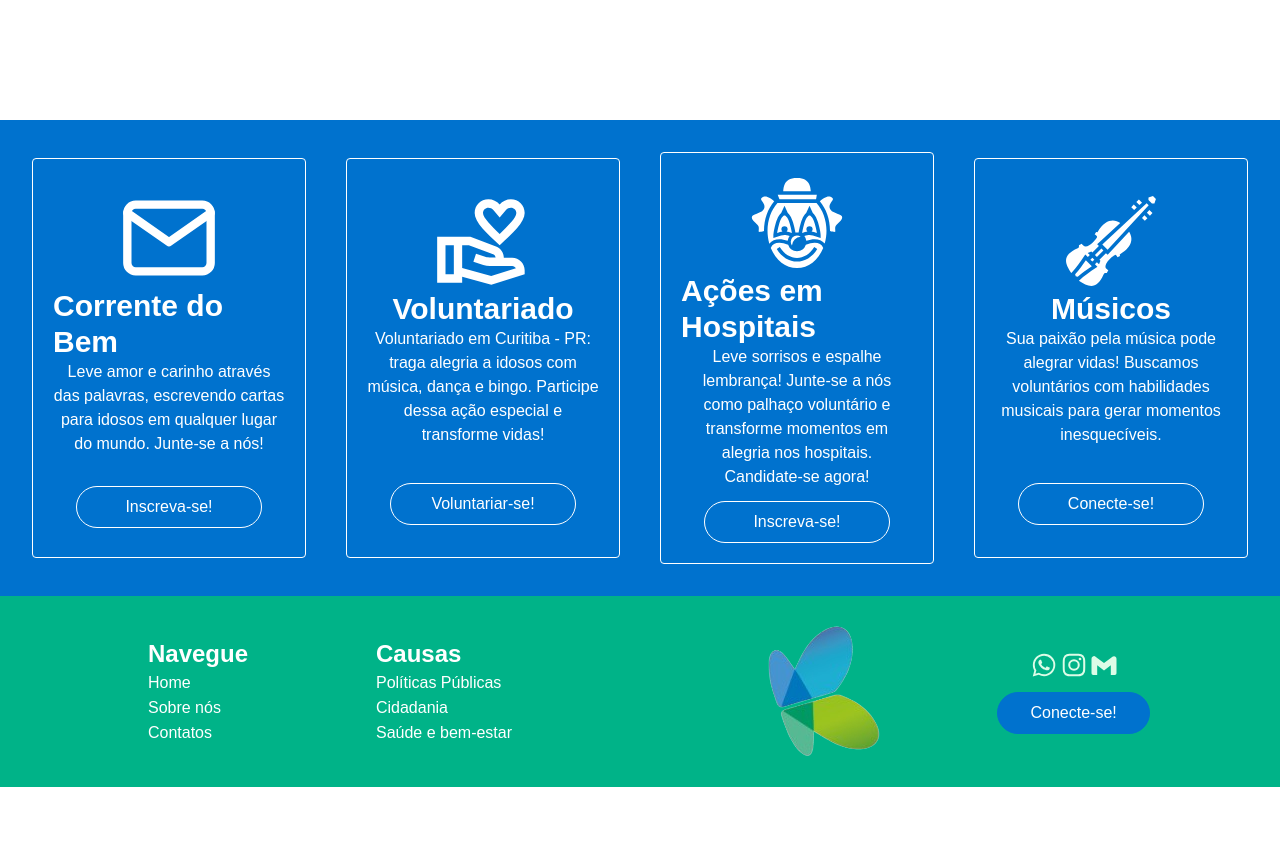
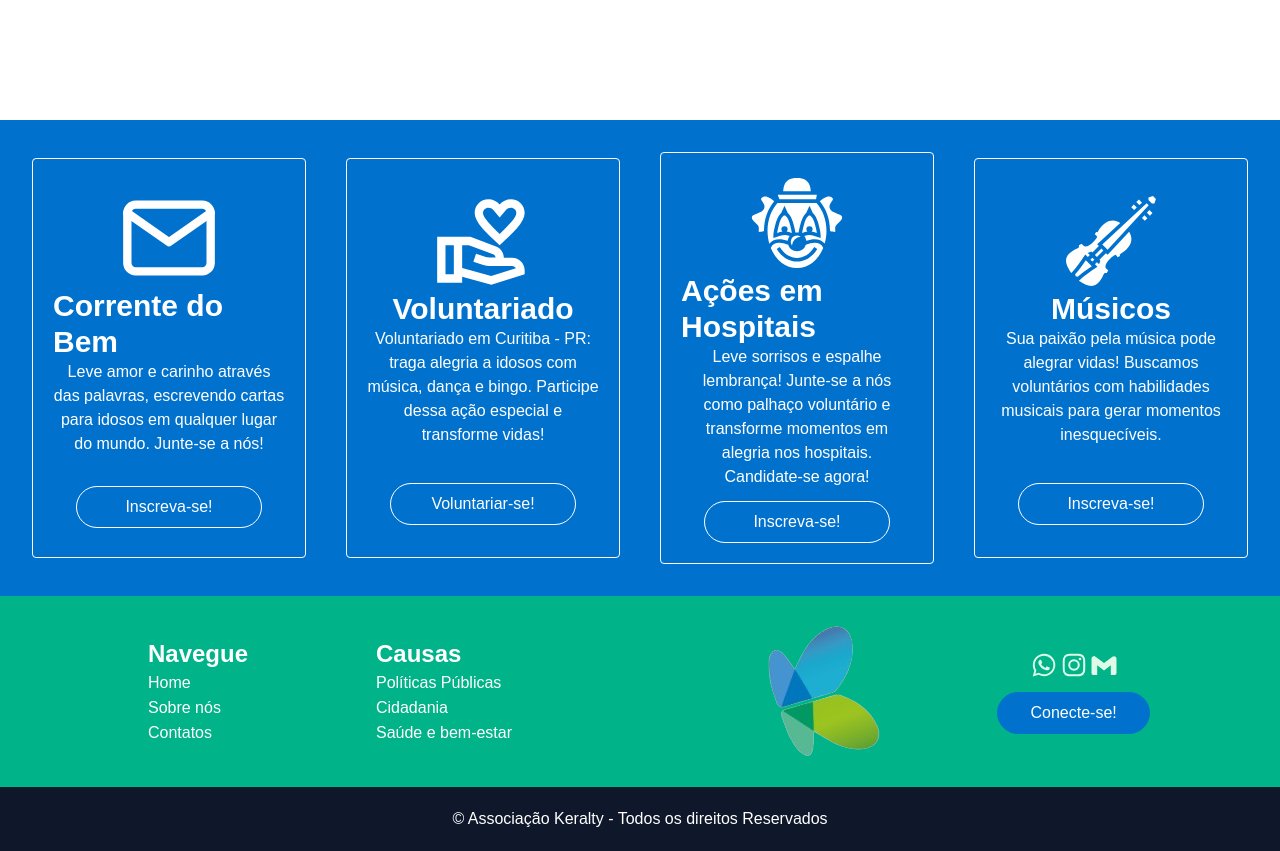
Before and after one commit to ifsp-gru-ext-eco/keralty, a React (Create React App) app: page / in a window 1280 px wide. Shown: the part 680-1531 px from the top of the page. Before the commit the page ends 1467 px from the top, so only its background shows below. Built offline with nearby package versions, Linux system fonts and the light colour scheme.

Commit message:
general fixes

```diff
--- a/src/App.js
+++ b/src/App.js
@@ -1,17 +1,17 @@
-import { BrowserRouter as Router } from "react-router-dom";
+import { BrowserRouter as Router, Route, Routes } from 'react-router-dom';
 import './index.css';
 import Header from './components/Header';
 import MobHeader from './components/MobHeader.js';
 import Home from './components/Home';
 import Footer from './components/Footer.js'
-import Cards from './components/Cards.js'
 function App() {
   return (
     <Router>
       <Header />
       <MobHeader />
-      <Home />
-      <Cards />
+      <Routes>
+        <Route path="/" element={<Home />} />
+      </Routes>
       <Footer />
     </Router>
   );
--- a/src/components/Cards.js
+++ b/src/components/Cards.js
@@ -19,7 +19,7 @@ function Cards() {
                     <p className="text-center text-1xl text-white font-rubik">Leve amor e carinho através das palavras, escrevendo cartas para idosos em qualquer lugar do mundo. Junte-se a nós!</p>
                 </div>
                 <div className="mt-3 w-[80%]">
-                    <a href="arrumar-aqui"><button className="border w-full p-2 pr-8 pl-8 rounded-full border-white text-white font-rubik cursor-pointer hover:bg-white hover:text-primary bg-primary transition">Inscreva-se!</button></a>
+                    <a rel="noreferrer" target="_blank" href="https://www.atados.com.br/ong/associacao-keralty"><button className="border w-full p-2 pr-8 pl-8 rounded-full border-white text-white font-rubik cursor-pointer hover:bg-white hover:text-primary bg-primary transition">Inscreva-se!</button></a>
                 </div>
             </div>
             <div className="lg:ml-10 lg:mt-0 mt-10 flex flex-col p-5 justify-around items-center border rounded border-white flex-1 lg:min-h-[400px]" data-aos="fade-right" data-aos-duration="1500">
@@ -29,7 +29,7 @@ function Cards() {
                     <p className="text-center text-1xl text-white font-rubik">Voluntariado em Curitiba - PR: traga alegria a idosos com música, dança e bingo. Participe dessa ação especial e transforme vidas!</p>
                 </div>
                 <div className="mt-3 w-[80%]">
-                    <a href="arrumar-aqui"><button className="w-full border p-2 pr-8 pl-8 rounded-full border-white text-white font-rubik cursor-pointer hover:bg-white hover:text-primary bg-primary transition">Voluntariar-se!</button></a>
+                    <a rel="noreferrer" target="_blank" href="https://www.atados.com.br/ong/associacao-keralty"><button className="w-full border p-2 pr-8 pl-8 rounded-full border-white text-white font-rubik cursor-pointer hover:bg-white hover:text-primary bg-primary transition">Voluntariar-se!</button></a>
                 </div>
             </div>
             <div className="lg:ml-10 lg:mt-0 mt-10 flex flex-col p-5 justify-around items-center border rounded border-white flex-1 lg:min-h-[400px]" data-aos="fade-right" data-aos-duration="1500">
@@ -39,7 +39,7 @@ function Cards() {
                     <p className="text-center text-1xl text-white font-rubik">Leve sorrisos e espalhe lembrança! Junte-se a nós como palhaço voluntário e transforme momentos em alegria nos hospitais. Candidate-se agora!</p>
                 </div>
                 <div className="mt-3 w-[80%]">
-                    <a href="arrumar-aqui"><button className="w-full border p-2 pr-8 pl-8 rounded-full border-white text-white font-rubik cursor-pointer hover:bg-white hover:text-primary bg-primary transition">Inscreva-se!</button></a>
+                    <a rel="noreferrer" target="_blank" href="https://www.atados.com.br/ong/associacao-keralty"><button className="w-full border p-2 pr-8 pl-8 rounded-full border-white text-white font-rubik cursor-pointer hover:bg-white hover:text-primary bg-primary transition">Inscreva-se!</button></a>
                 </div>
             </div>
             <div className="lg:ml-10 lg:mt-0 mt-10 flex flex-col p-5 justify-around items-center border rounded border-white flex-1 lg:min-h-[400px]" data-aos="fade-right" data-aos-duration="1500">
@@ -49,7 +49,7 @@ function Cards() {
                     <p className="text-center text-1xl text-white font-rubik">Sua paixão pela música pode alegrar vidas! Buscamos voluntários com habilidades musicais para gerar momentos inesquecíveis.</p>
                 </div>
                 <div className="mt-3 w-[80%]">
-                    <a href="arrumar-aqui"><button className="w-full border p-2 pr-8 pl-8 rounded-full border-white text-white font-rubik cursor-pointer hover:bg-white hover:text-primary bg-primary transition">Conecte-se!</button></a>
+                    <a rel="noreferrer" target="_blank" href="https://www.atados.com.br/ong/associacao-keralty"><button className="w-full border p-2 pr-8 pl-8 rounded-full border-white text-white font-rubik cursor-pointer hover:bg-white hover:text-primary bg-primary transition">Inscreva-se!</button></a>
                 </div>
             </div>
         </div>
--- a/src/components/Footer.js
+++ b/src/components/Footer.js
@@ -7,6 +7,7 @@ import { BiLogoGmail } from "react-icons/bi";
 function Footer(){
 
     return(
+        <div className="flex flex-col ">
         <div className="flex lg:p-5 flex-col lg:flex-row bg-third items-center justify-evenly p-5">
             <div className="flex-1 flex-col flex items-center lg:flex-row justify-evenly">
                 <div>
@@ -33,15 +34,20 @@ function Footer(){
                 </div>
                 <div className="flex flex-col items-center justify-evenly">
                     <div className="flex items-center justify-center">
-                        <BiLogoWhatsapp className="text-green-100 hover:text-green-200 transition cursor-pointer" size={30} />
-                        <BiLogoInstagram size={30} className="text-green-100 hover:text-[#e95950] transition cursor-pointer" />
-                        <BiLogoGmail size={30} className="text-green-100 hover:text-red-800 transition cursor-pointer"/>
+                        <a rel="noreferrer" target="_blank" href="https://wa.me/553172546734"><BiLogoWhatsapp className="text-green-100 hover:text-green-200 transition cursor-pointer" size={30} /></a>
+                        <a rel="noreferrer" target="_blank" href="https://www.instagram.com/associacaokeralty/"><BiLogoInstagram size={30} className="text-green-100 hover:text-[#e95950] transition cursor-pointer" /></a>
+                        <a rel="noreferrer" target="_blank" href="mailto:associacao@keralty.com"><BiLogoGmail size={30} className="text-green-100 hover:text-red-800 transition cursor-pointer"/></a>
                     </div>
                     <div className="mt-3">
-                        <a href="arrumar-aqui"><button className="border p-2 pr-8 pl-8 rounded-full border-primary text-white font-rubik cursor-pointer hover:bg-white hover:text-primary bg-primary transition">Conecte-se!</button></a>
+                        <a rel="noreferrer" href="arrumar-aqui"><button className="border p-2 pr-8 pl-8 rounded-full border-primary text-white font-rubik cursor-pointer hover:bg-white hover:text-primary bg-primary transition">Conecte-se!</button></a>
                     </div>
                 </div>
             </div>
+        </div>
+        <div className="p-5 flex justify-center items-center bg-slate-900 text-white font-rubik text-center">
+            <h3>© Associação Keralty - Todos os direitos Reservados</h3>
+
+        </div>
         </div>
     )
 
--- a/src/components/Home.js
+++ b/src/components/Home.js
@@ -1,6 +1,7 @@
 import logo from '../images/logo-keralty.png'
 import homem from '../images/homem-sentado.png'
 import { useEffect } from "react";
+import Cards from './Cards.js'
 import AOS from 'aos';
 import 'aos/dist/aos.css';
 
@@ -10,6 +11,7 @@ function Home(){
     }, [])
 
     return(
+        <div className='flex flex-col'>
         <div className="w-full lg:h-screen bg-white flex lg:flex-row flex-col justify-evenly ">
             <div className="flex-1 flex flex-col p-5  items-center justify-center">
                 <img data-aos="fade-right" data-aos-duration="1000" alt='Logo Keralty' src={logo} ></img>
@@ -19,6 +21,8 @@ function Home(){
                 <img data-aos="fade-left" data-aos-duration="1500" alt='Homem sentado sorrindo' className='w-[40%] lg:w-[70%] overflow-hidden  object-cover max-w-full max-h-full' src={homem}></img>
             </div>
         </div>
+        <Cards />
+        </div>
     );
 
 }
```
